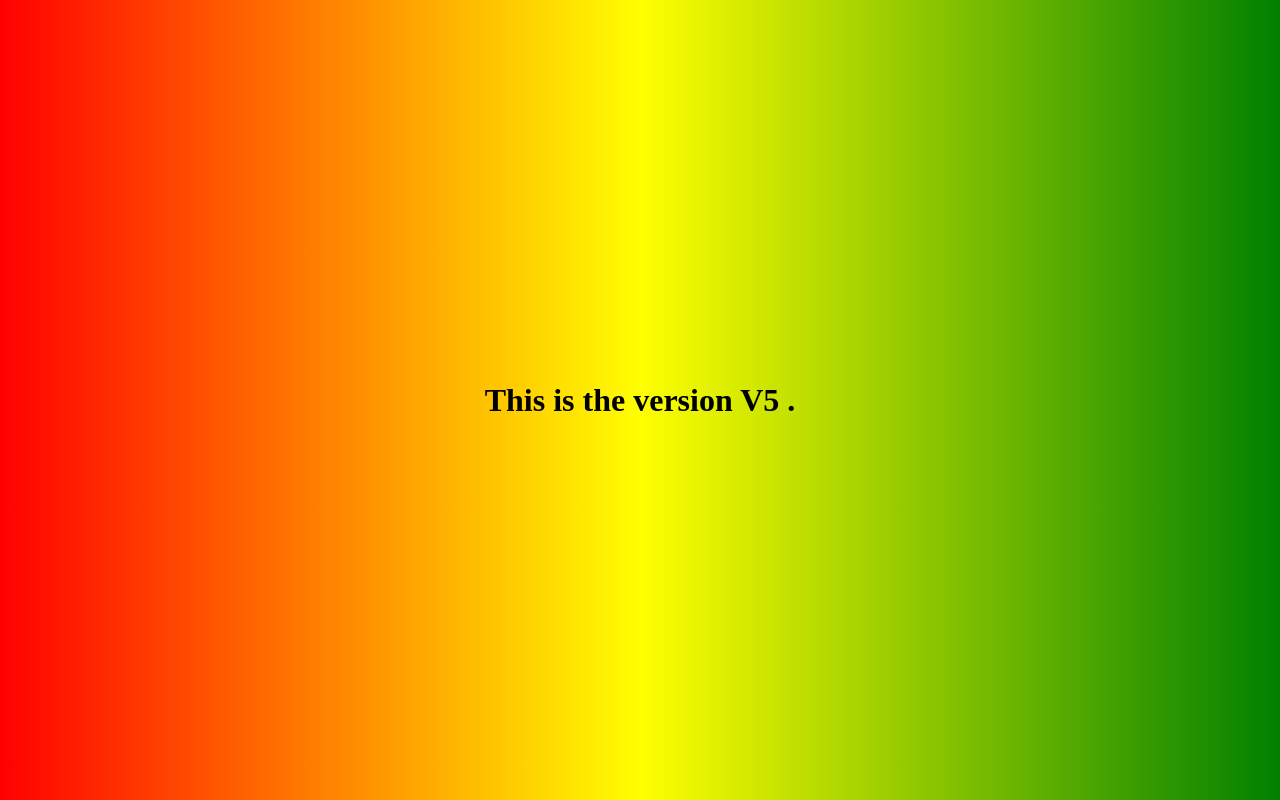
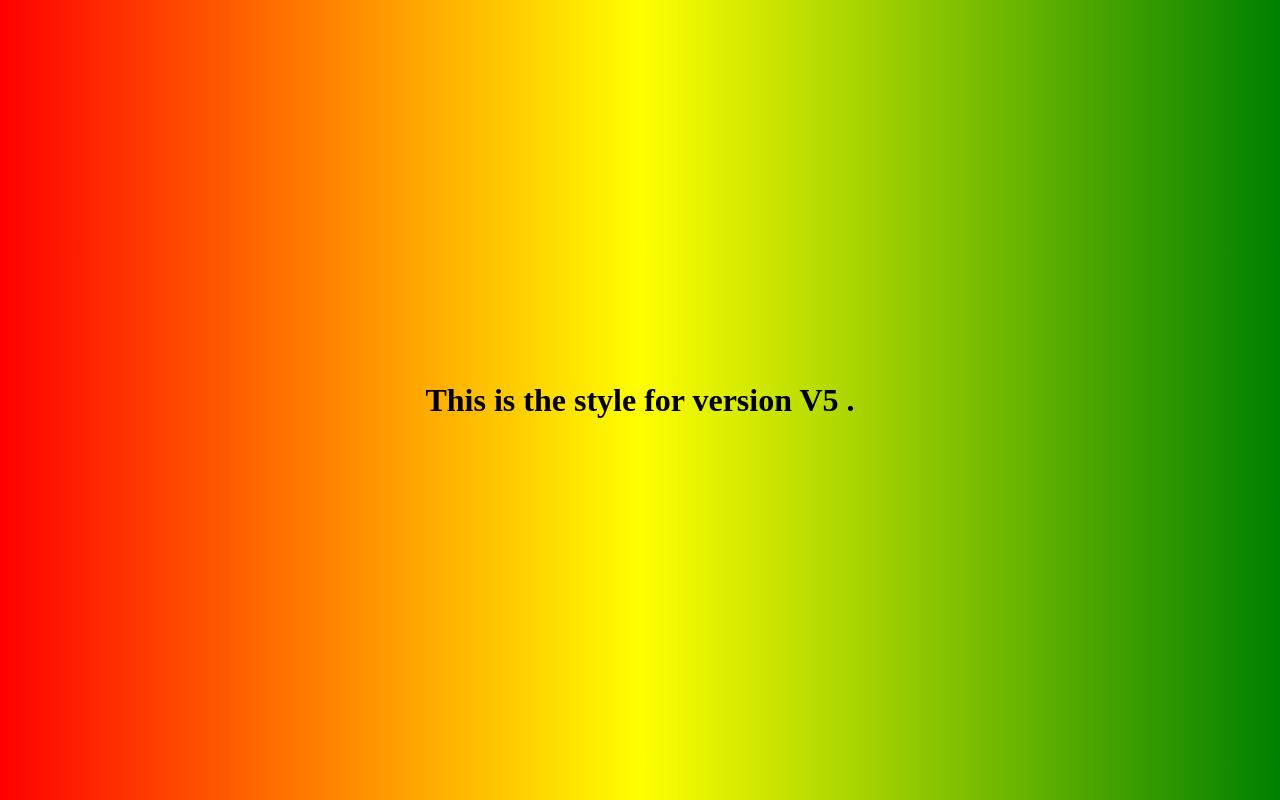
Before and after one commit to 4urakesh/myRepo, a plain HTML site: page index.html in a window 1280 px wide. Drawn offline with Linux system fonts and the light colour scheme.

Commit message:
changed h1

```diff
--- a/index.html
+++ b/index.html
@@ -7,6 +7,6 @@
     <link rel="stylesheet" href="style.css">
 </head>
 <body>
-   <h1>This is the version V5 .</h1>
+   <h1>This is the style for version V5 .</h1>
 </body>
 </html>
```
